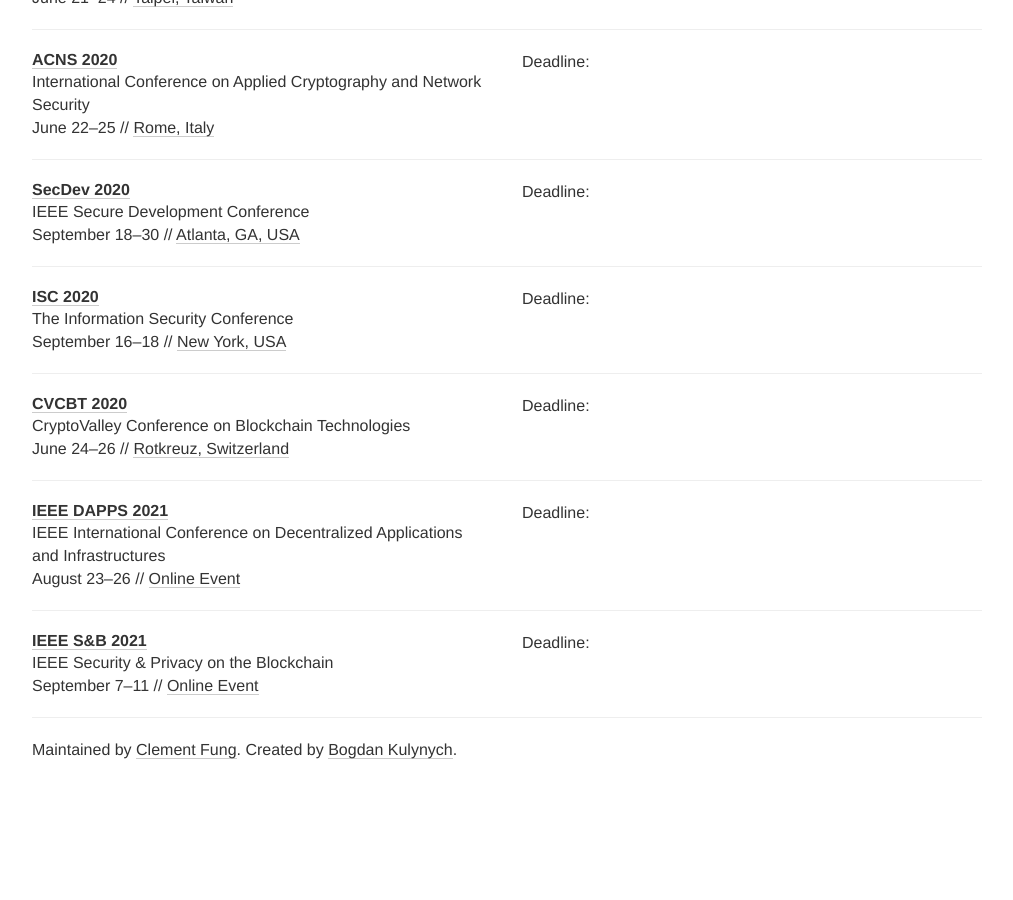
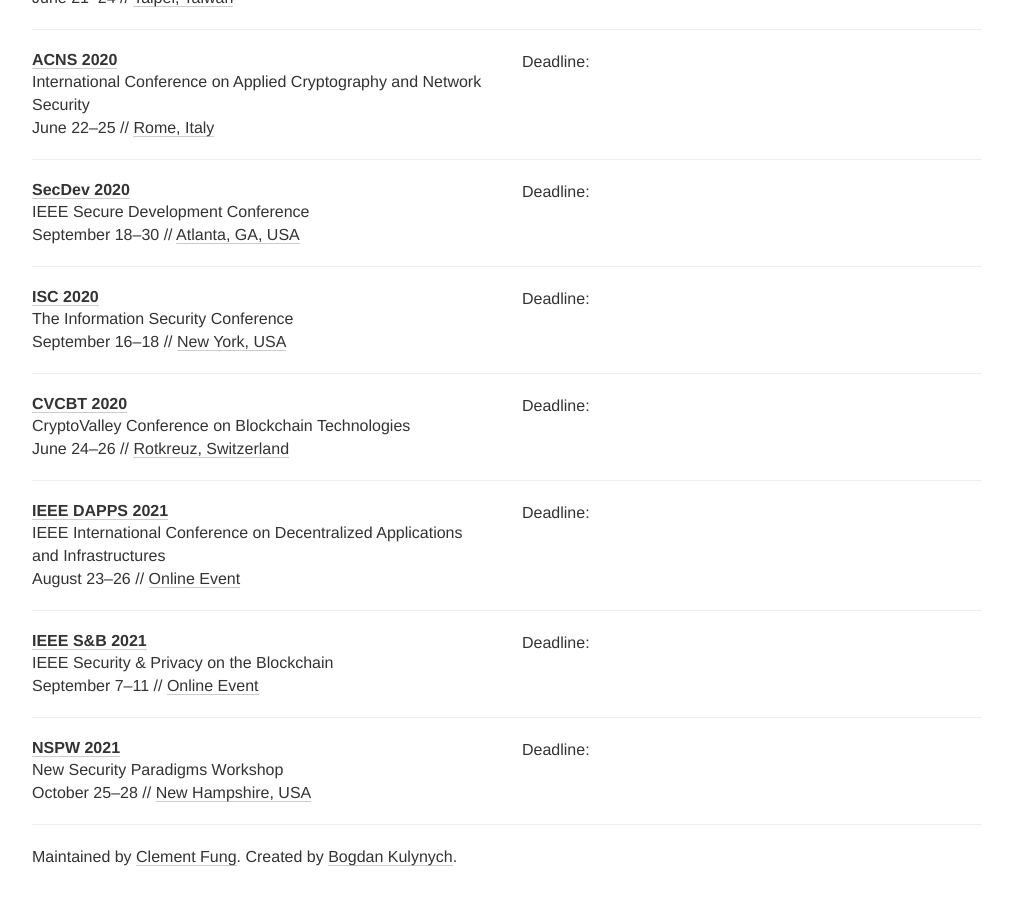
Before and after one commit to sec-deadlines/sec-deadlines.github.io, a Jekyll site: the page built from index.html, in a window 1280 px wide and 900 px high, scrolled down 3218 px. Shown: the whole window, without its empty margins (133-1146 px from the left). Built offline with Jekyll 4.4.1, drawn with Linux system fonts in a browser that asks for light colours; nearby versions of some CDN libraries; comment, search, counter and statistics services are not loaded; before the commit the page ends 4011 px from its top, so only the background shows below that.

Commit message:
Update conferences.yml

```diff
--- a/_data/conferences.yml
+++ b/_data/conferences.yml
@@ -342,3 +342,13 @@
   date: September 7-11
   place: Online Event
   tags: [SEC, PRIV]
+
+- name: NSPW
+  description: New Security Paradigms Workshop
+  year: 2021
+  link: https://www.nspw.org/2021/
+  deadline: "2021-05-21 23:59"
+  timezone: Etc/UTC-11
+  date: October 25-28
+  place: New Hampshire, USA
+  tags: [SEC, PRIV]
```
